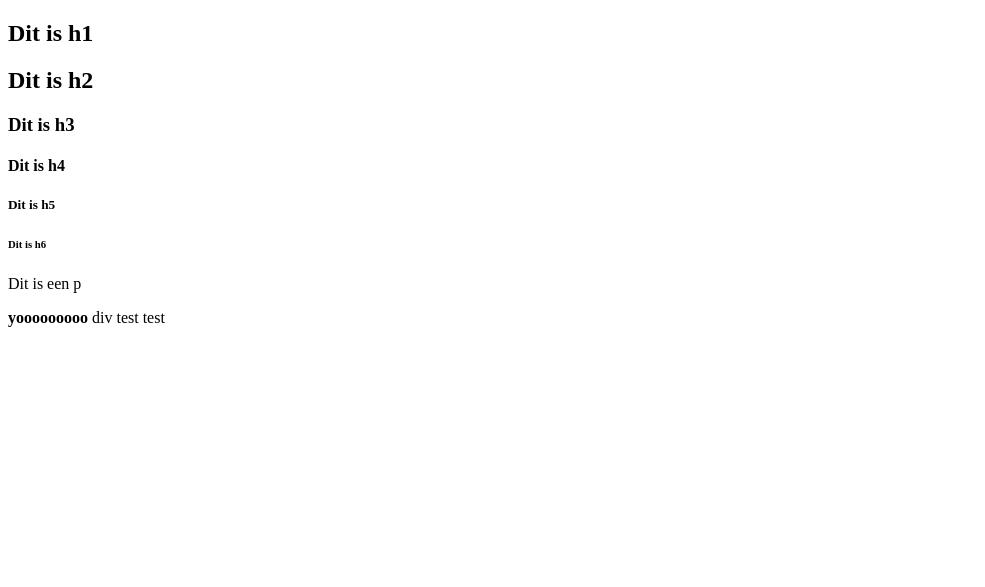
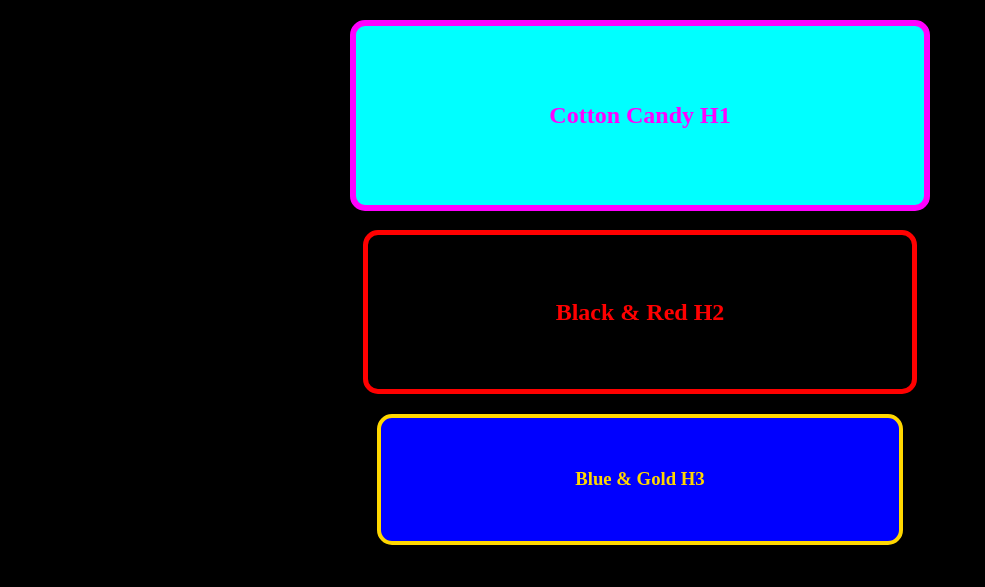
Before and after one commit to pkuipers1/HTMLDeepdive, a plain HTML site: page les1-html-css/index.html in a window 1280 px wide. Shown: the whole page, without its empty margins (0-985 px from the left). Drawn offline with Linux system fonts and the light colour scheme.

Commit message:
Opdracht 1 en 2

```diff
--- a/les1-html-css/index.html
+++ b/les1-html-css/index.html
@@ -4,13 +4,45 @@
     <meta charset="UTF-8">
     <meta name="viewport" content="width=device-width, initial-scale=1.0">
     <title>Document</title>
+
+    <style>
+            body{
+                background-color: black;
+            }
+        h1, h2, h3, h4, h5, h6{
+            width: 33%;
+            text-align: center;
+            margin-left: auto;
+            margin-right: auto;
+            border-radius: 15px;
+        }
+        h1{
+            padding: 6%;
+            background-color: cyan;
+            color: magenta;
+            border: 6px solid magenta;
+        }
+        h2{
+            padding: 5%;
+            background-color: black;
+            color: red;
+            border: 5px solid red;
+        }
+        h3{
+            padding: 4%;
+            background-color: blue;
+            color: gold;
+            border: 4px solid gold;
+        }
+    </style>
+
 </head>
 <body>
 
     <section>
-        <h1>Dit is h1</h1>
-        <h2>Dit is h2</h2>
-        <h3>Dit is h3</h3>
+        <h1>Cotton Candy H1</h1>
+        <h2>Black & Red H2</h2>
+        <h3>Blue & Gold H3</h3>
         <h4>Dit is h4</h4>
         <h5>Dit is h5</h5>
         <h6>Dit is h6</h6>
--- /dev/null
+++ b/les2-slider-html-css/css/style.css
@@ -0,0 +1,10 @@
+html, body{
+    margin: 0; padding: 0;
+}
+.foto{
+    height: 95vh;
+}
+#fotoslider{
+    display: flex;
+    flex-direction: row;
+}
```
Also changed, not shown: les2-slider-html-css/fotoslider.html (added, +22 -0 lines), les1-html-css/Resultaat_Stap_2.JPG (added), les1-html-css/Resultaat_Stap_3.JPG (added), les2-slider-html-css/img/Jets_2.jpg (added), les2-slider-html-css/img/Jets_4.jpg (added), les2-slider-html-css/img/Jets_5.jpg (added), les2-slider-html-css/img/Jets_6.jpg (added), les2-slider-html-css/img/Sunset_Jet.jpg (added), 2 other files.
